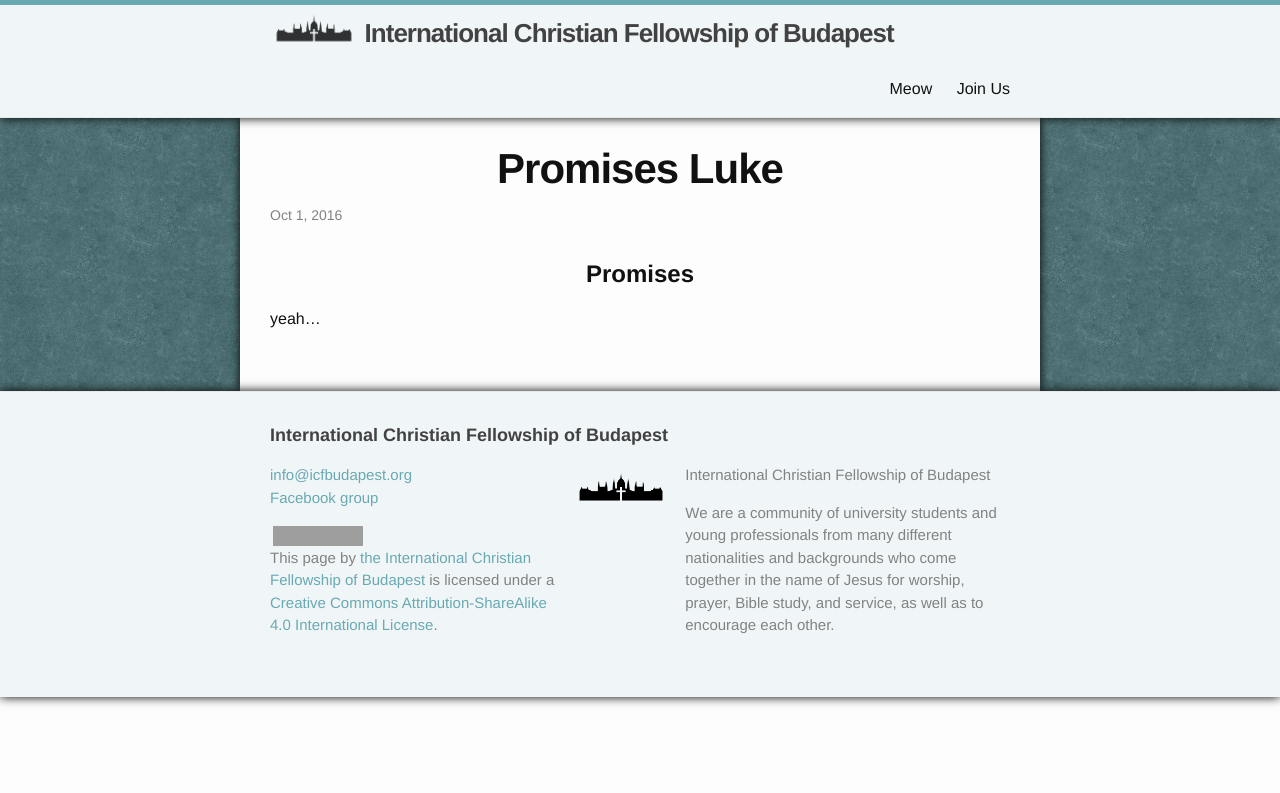
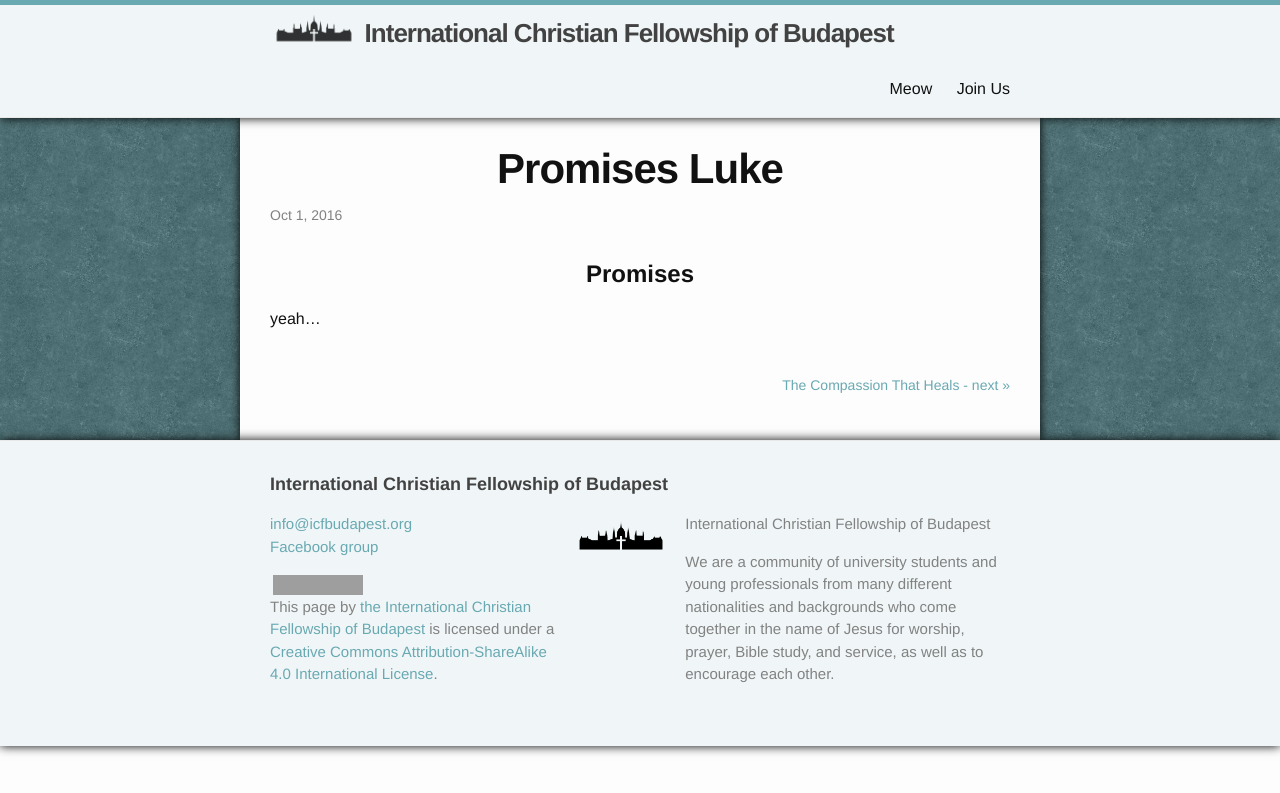
Before and after one commit to sionleroux/icfbudapest.org, a Jekyll site: the page built from _posts/2016-10-1-promises-luke.md, in a window 1280 px wide. Shown: the top 793 px of the page. Built offline with Jekyll 4.4.1, drawn with Linux system fonts in a browser that asks for light colours; grey boxes are pictures that could not be loaded.

Commit message:
Add pagination for blog posts
This adds "next" and "previous" links to the bottom of every blog post,
linking to the ones before and after it.

Based on: http://david.elbe.me/jekyll/2015/06/20/how-to-link-to-next-and-previous-post-with-jekyll.html

```diff
--- /dev/null
+++ b/_includes/pagination.html
@@ -0,0 +1,8 @@
+<div class="pagination">
+  {% if page.previous.url %}
+    <a class="prev" href="{{page.previous.url}}">&laquo; previous - {{page.previous.title}}</a>
+  {% endif %}
+  {% if page.next.url %}
+    <a class="next" href="{{page.next.url}}">{{page.next.title}} - next &raquo;</a>
+  {% endif %}
+</div>
--- a/_layouts/post.html
+++ b/_layouts/post.html
@@ -13,3 +13,5 @@
   </div>
 
 </article>
+
+{% include pagination.html %}
--- a/_sass/_layout.scss
+++ b/_sass/_layout.scss
@@ -266,3 +266,22 @@
         }
     }
 }
+
+.pagination {
+    font-size: 14px;
+    display: block;
+    width: auto;
+    overflow: hidden;
+
+    a {
+        display: block;
+        width: 50%;
+        float: left;
+        margin: 1em 0;
+
+        &.next {
+            float: right;
+            text-align: right;
+        }
+    }
+}
```
